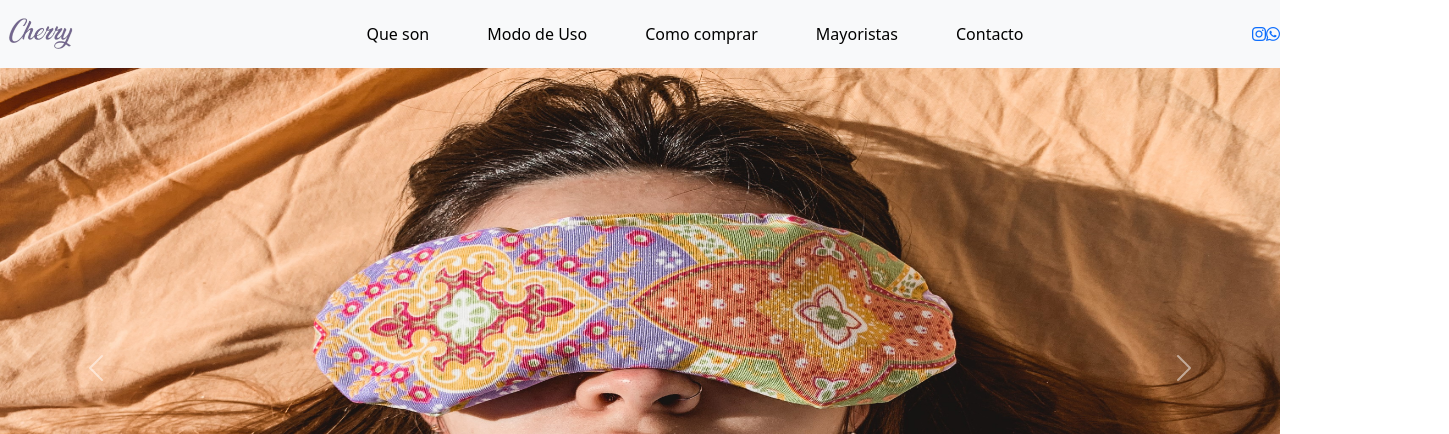
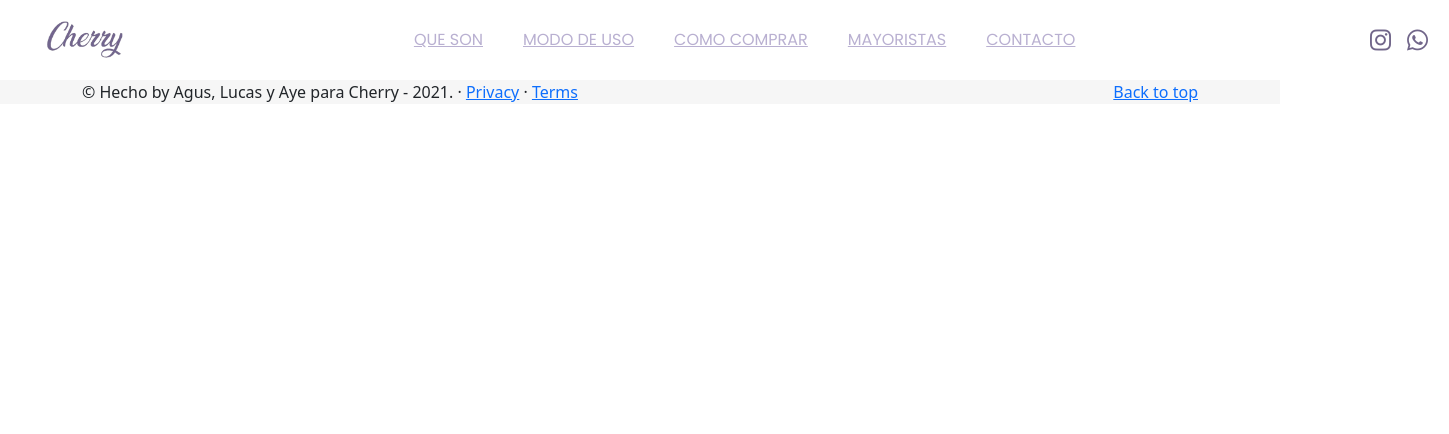
Before and after one commit to AgustinTafura/cherry-coder, a React (Create React App) app: page / in a window 1280 px wide. Shown: the top 434 px of the page, 1449 px wide, since content can reach past the window. Built offline with nearby package versions, Linux system fonts and the light colour scheme.

Commit message:
actualizacion navbar

```diff
--- a/public/index.html
+++ b/public/index.html
@@ -25,9 +25,15 @@
       Learn how to configure a non-root public URL by running `npm run build`.
     -->
 
-      <!-- //fontawesome -->
+      <!-- fontawesome -->
       <script src="https://kit.fontawesome.com/01449c785e.js" crossorigin="anonymous" defer=""></script>
-    <title>React App</title>
+
+    <!-- Poppins - GoogleFonts -->
+    <style>
+      @import url('https://fonts.googleapis.com/css2?family=Poppins:wght@100;200;300;400;500;600;700;800;900&display=swap');
+    </style>
+
+    <title>Cherry Almohadillas</title>
   </head>
   <body>
     <noscript>You need to enable JavaScript to run this app.</noscript>
--- a/src/App.js
+++ b/src/App.js
@@ -5,7 +5,6 @@ import './App.css';
 import FooterContainer from './components/Footer';
 import Navbar from './components/Navbar';
 import SectionContainer from './components/Content';
-import Carousel from './components/Carousel';
 
 function App() {
   return (
@@ -16,10 +15,9 @@ function App() {
 
       <main>
 
-        <Carousel/>
-        <SectionContainer/>
-        <FooterContainer/>
+        {/* <SectionContainer/> */}
       </main>
+      <FooterContainer/>
 
     </div>
   );
--- a/src/components/Carousel/index.jsx
+++ /dev/null
@@ -1,32 +0,0 @@
-
-
-
-const Carousel = () => {
-    return (
-
-      <div id="carouselExampleFade" className="carousel slide carousel-fade" data-ride="carousel" data-touch="true">
-        <div className="carousel-inner">
-          <div className="carousel-item active">
-            <img src="/assets/img/destacado11.jpg" className="d-block w-100" alt="..." />
-            lala
-          </div>
-          <div className="carousel-item">
-            <img src="/assets/img/destacado2.jpg" className="d-block w-100" alt="..." />
-          </div>
-          <div className="carousel-item">
-            <img src="/assets/img/destacado33.jpg" className="d-block w-100" alt="..." />
-          </div>
-        </div>
-        <a className="carousel-control-prev" href="#carouselExampleFade" role="button" data-slide="prev">
-          <span className="carousel-control-prev-icon" aria-hidden="true"></span>
-          <span className="sr-only">Previous</span>
-        </a>
-        <a className="carousel-control-next" href="#carouselExampleFade" role="button" data-slide="next">
-          <span className="carousel-control-next-icon" aria-hidden="true"></span>
-          <span className="sr-only">Next</span>
-        </a>
-      </div>
-    )
-}
-
-export default Carousel
--- a/src/components/Footer/index.css
+++ b/src/components/Footer/index.css
@@ -1,3 +1,4 @@
-#lala {
-    background-color: red;
+footer {
+    background-color: #f6f6f6
+
 }
--- a/src/components/Footer/index.jsx
+++ b/src/components/Footer/index.jsx
@@ -1,11 +1,14 @@
-
+import './index.css'
 
 
 const FooterContainer = () => {
     return (
-        <footer class="container">
-        <p class="float-end"><a href="#">Back to top</a></p>
-        <p>&copy; Hecho by Agus, Lucas y Aye para Cherry - 2021. &middot; <a href="#">Privacy</a> &middot; <a href="#">Terms</a></p>
+        <footer >
+          <div className="container">
+          <p className="float-end"><a href="#">Back to top</a></p>
+          <p>&copy; Hecho by Agus, Lucas y Aye para Cherry - 2021. &middot; <a href="#">Privacy</a> &middot; <a href="#">Terms</a></p>
+
+          </div>
       </footer>
     )
 }
--- a/src/components/Navbar/index.css
+++ b/src/components/Navbar/index.css
@@ -1,14 +1,47 @@
+/* Logo */
+
 #nav-logo {
-    width: 5rem;
+    width: 6rem;
 }
 
-.carousel .carousel-item {
-    height: 600px;
-  }
 
-.carousel-item img {
-    position: absolute;
-    top: 0;
-    left: 0;
-    min-height: 600px;
+
+
+/* Nav */
+
+ul {
+    font-family: 'Poppins', sans-serif;
+    text-transform: uppercase;
+
 }
+
+
+ul a {
+    color: black;
+    color: #b9b0d1 !important;
+}
+
+/* ul li:hover  {
+    transform: scale(1.1);
+} */
+
+ul a:hover  {
+    text-decoration: none;
+    color: #71668a !important;
+    /* text-shadow: -1.2px 0px 0px #71668a,-1.2px 0px 0px #71668a; */
+    font-weight: bold;
+
+}
+
+
+
+
+/* SocialMedia */
+
+.social-media i:hover{
+    transform: scale(1.3);
+}
+
+.social-media i{
+    color: #71668a;
+}
--- a/src/components/Navbar/index.jsx
+++ b/src/components/Navbar/index.jsx
@@ -12,22 +12,25 @@ const Navbar = () => {
 
 
     return (
-        <nav className="navbar navbar-expand-lg navbar-light bg-light ">
-            <a className="navbar-brand" href="#"><img id="nav-logo" src="/assets/img/logo2.png" alt=""/></a>
+        <>
+
+        <nav className="container-fluid">
+            <div className="navbar navbar-expand-lg navbar-light row no-gutters container-fluid">
+                <a className="navbar-brand col-1" href="#"><img id="nav-logo" src="/assets/img/logo2.png" alt=""/></a>
                 <button className="navbar-toggler" type="button" data-toggle="collapse" data-target="#navbarSupportedContent"
                     aria-controls="navbarSupportedContent" aria-expanded="false" aria-label="Toggle navigation">
                     <span className="navbar-toggler-icon"></span>
                 </button>
 
                 <div className="collapse navbar-collapse justify-content-center" id="navbarSupportedContent">
-                <ul className="navbar-nav">
+                    <ul className="navbar-nav ">
                         {
                             sections.map((section, index)=>{
 
                                 return(
 
-                                <li key={index} className="nav-item">
-                                    <a className="nav-link" href="#">{section}</a>
+                                    <li key={index} className="nav-item text-center p-1 m-lg-3 text-nowrap">
+                                        <a className="" href="#">{section}</a>
                                     </li>
 
                                 )
@@ -38,11 +41,14 @@ const Navbar = () => {
                     </ul>
                 </div>
 
-            <div className='d-none d-lg-block '>
-                <a href=""><i class="fab fa-instagram"></i></a>
-                <a href=""><i class="fab fa-whatsapp"></i></a>
+                <div className='social-media d-none d-lg-block col-1 text-center'>
+                    <a href="" className="m-2 h4"><i className="fab fa-instagram"></i></a>
+                    <a href="" className="m-2 h4"><i className="fab fa-whatsapp"></i></a>
+                </div>
             </div>
         </nav>
+
+      </>
     )
 }
 
```
Also changed, not shown: src/components/Carousel/index.css (deleted). Lines whose indentation alone changed are shown as unchanged.
